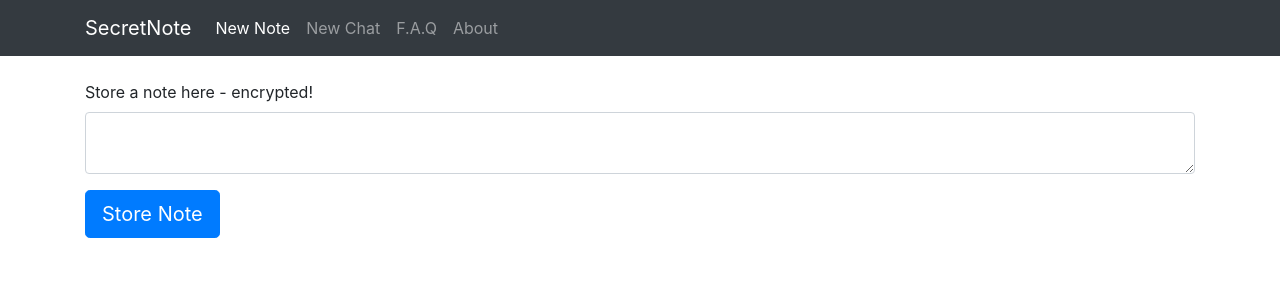
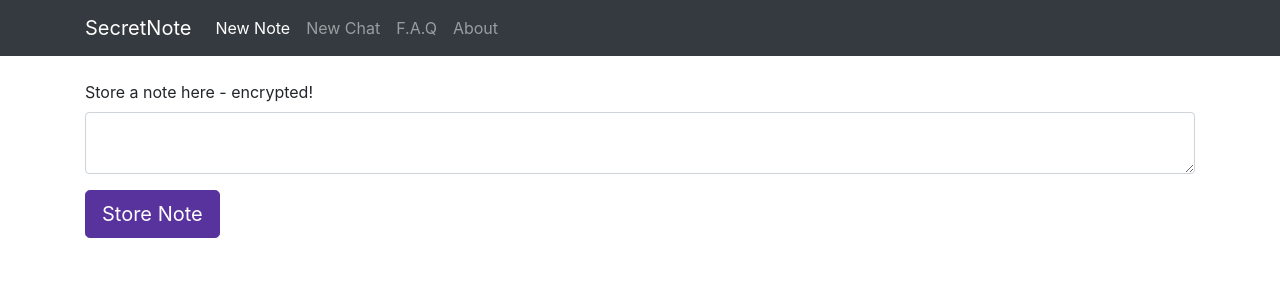
Before and after one commit to MarkusBauer/secretnote, an Angular app in the folder secretnote-fe/: page / in a window 1280 px wide. Shown: the top 300 px of the page. Built offline with nearby package versions, Linux system fonts and the light colour scheme; some icons are missing.

Commit message:
Change bootstrap default color

```diff
--- a/secretnote-fe/src/app/page-chat/page-chat.component.scss
+++ b/secretnote-fe/src/app/page-chat/page-chat.component.scss
@@ -1,3 +1,4 @@
+@import "../../bootstrap-mod";
 @import "~bootstrap/scss/functions";
 @import "~bootstrap/scss/variables";
 @import "~bootstrap/scss/mixins";
--- /dev/null
+++ b/secretnote-fe/src/bootstrap-mod.scss
@@ -0,0 +1,3 @@
+
+//$primary: #6f42c1;
+$primary: darken(#6f42c1, 10%);
--- a/secretnote-fe/src/bootstrap.scss
+++ b/secretnote-fe/src/bootstrap.scss
@@ -4,6 +4,8 @@
  * Copyright 2011-2020 Twitter, Inc.
  * Licensed under MIT (https://github.com/twbs/bootstrap/blob/main/LICENSE)
  */
+
+@import "bootstrap-mod";
 
 @import "~bootstrap/scss/functions";
 @import "~bootstrap/scss/variables";
```
Also changed, not shown: 1 other file (tests, documents, lock files or other folders).
